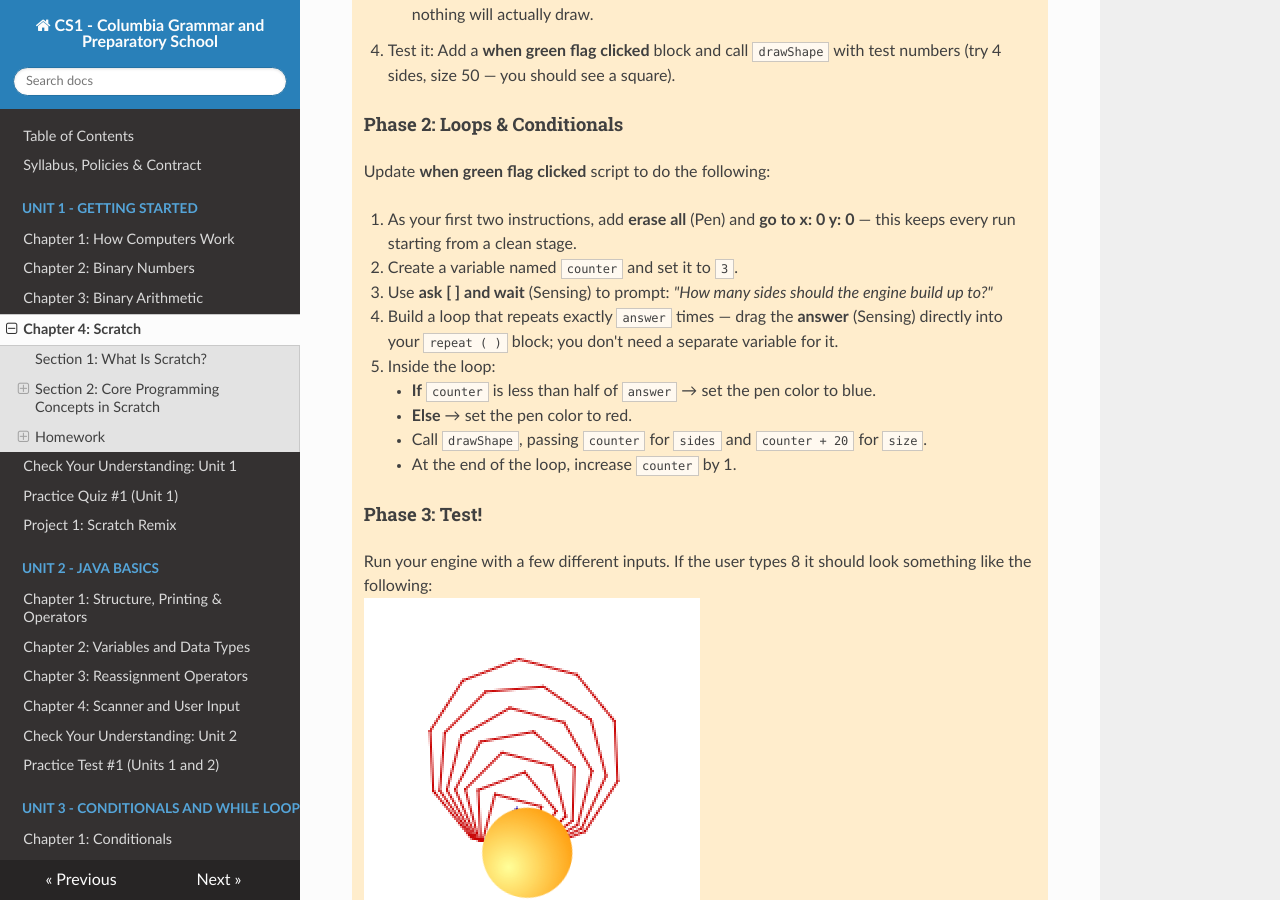
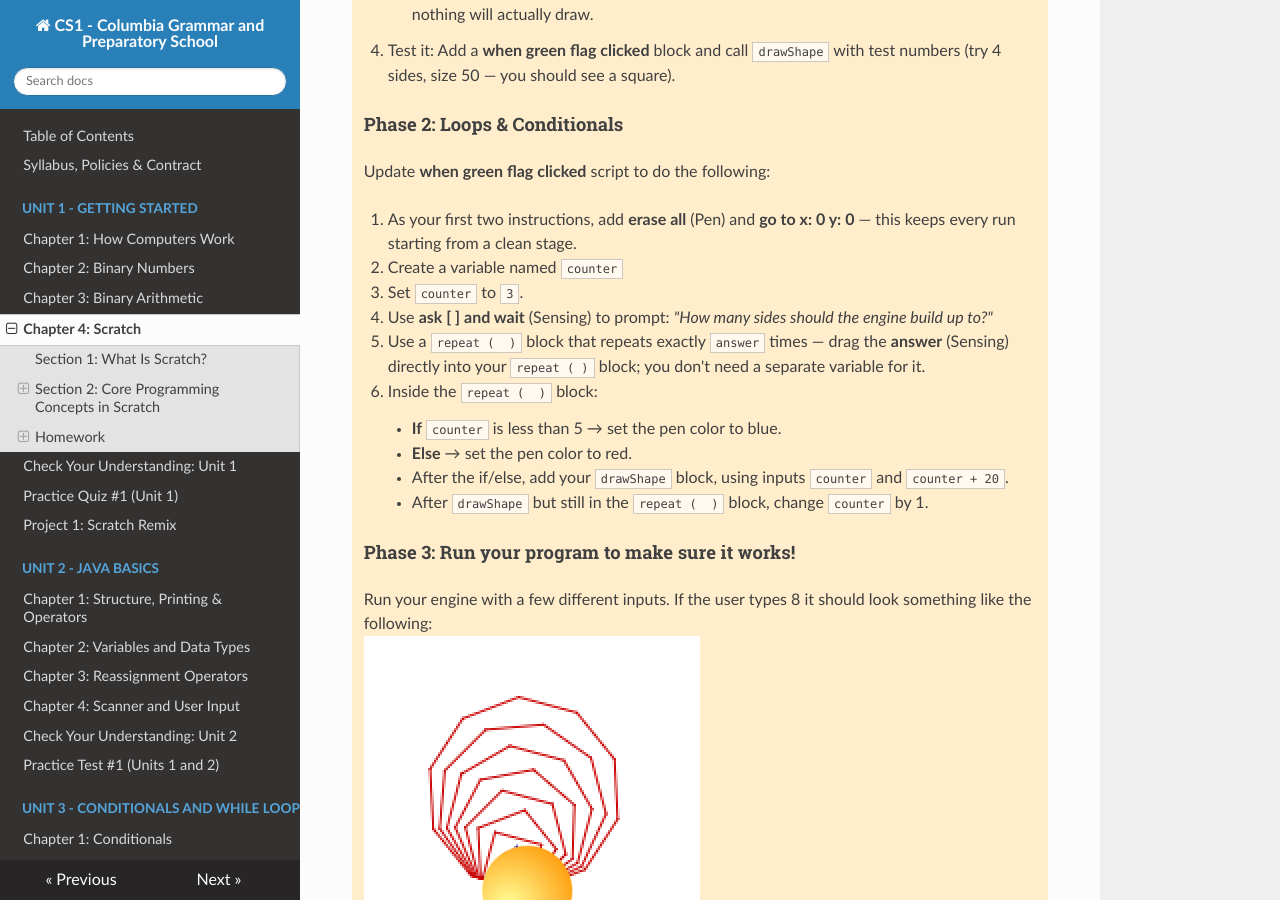
Before and after one commit to kjergens/cs1-site, an MkDocs documentation site: the page built from docs/unit1/notes_04_scratch.md, in a window 1280 px wide and 900 px high, scrolled down 2118 px. Built offline with MkDocs 1.6.1, drawn with Linux system fonts in a browser that asks for light colours; nearby versions of some CDN libraries.

Commit message:
Update engine building instructions in notes
Revised instructions for building the engine, including variable initialization and loop structure.

```diff
--- a/docs/unit1/notes_04_scratch.md
+++ b/docs/unit1/notes_04_scratch.md
@@ -81,16 +81,17 @@
     Update **when green flag clicked** script to do the following:
 
     1. As your first two instructions, add **erase all** (Pen) and **go to x: 0 y: 0** — this keeps every run starting from a clean stage.
-    2. Create a variable named `counter` and set it to `3`.
-    3. Use **ask [ ] and wait** (Sensing) to prompt: *"How many sides should the engine build up to?"*
-    4. Build a loop that repeats exactly `answer` times — drag the **answer** (Sensing) directly into your `repeat ( )` block; you don't need a separate variable for it.
-    5. Inside the loop:
-        - **If** `counter` is less than half of `answer` → set the pen color to blue.
+    - Create a variable named `counter`
+    - Set `counter` to `3`.
+    - Use **ask [ ] and wait** (Sensing) to prompt: *"How many sides should the engine build up to?"*
+    - Use a `repeat (  )` block that repeats exactly `answer` times — drag the **answer** (Sensing) directly into your `repeat ( )` block; you don't need a separate variable for it.
+    5. Inside the `repeat (  )` block:
+        - **If** `counter` is less than 5 → set the pen color to blue.
         - **Else** → set the pen color to red.
-        - Call `drawShape`, passing `counter` for `sides` and `counter + 20` for `size`.
-        - At the end of the loop, increase `counter` by 1.
+        - After the if/else, add your `drawShape` block, using inputs `counter` and `counter + 20`.
+        - After `drawShape` but still in the `repeat (  )` block, change `counter` by 1.
 
-    #### Phase 3: Test!
+    #### Phase 3: Run your program to make sure it works!
 
     Run your engine with a few different inputs. If the user types 8 it should look something like the following:
     <br>
```
